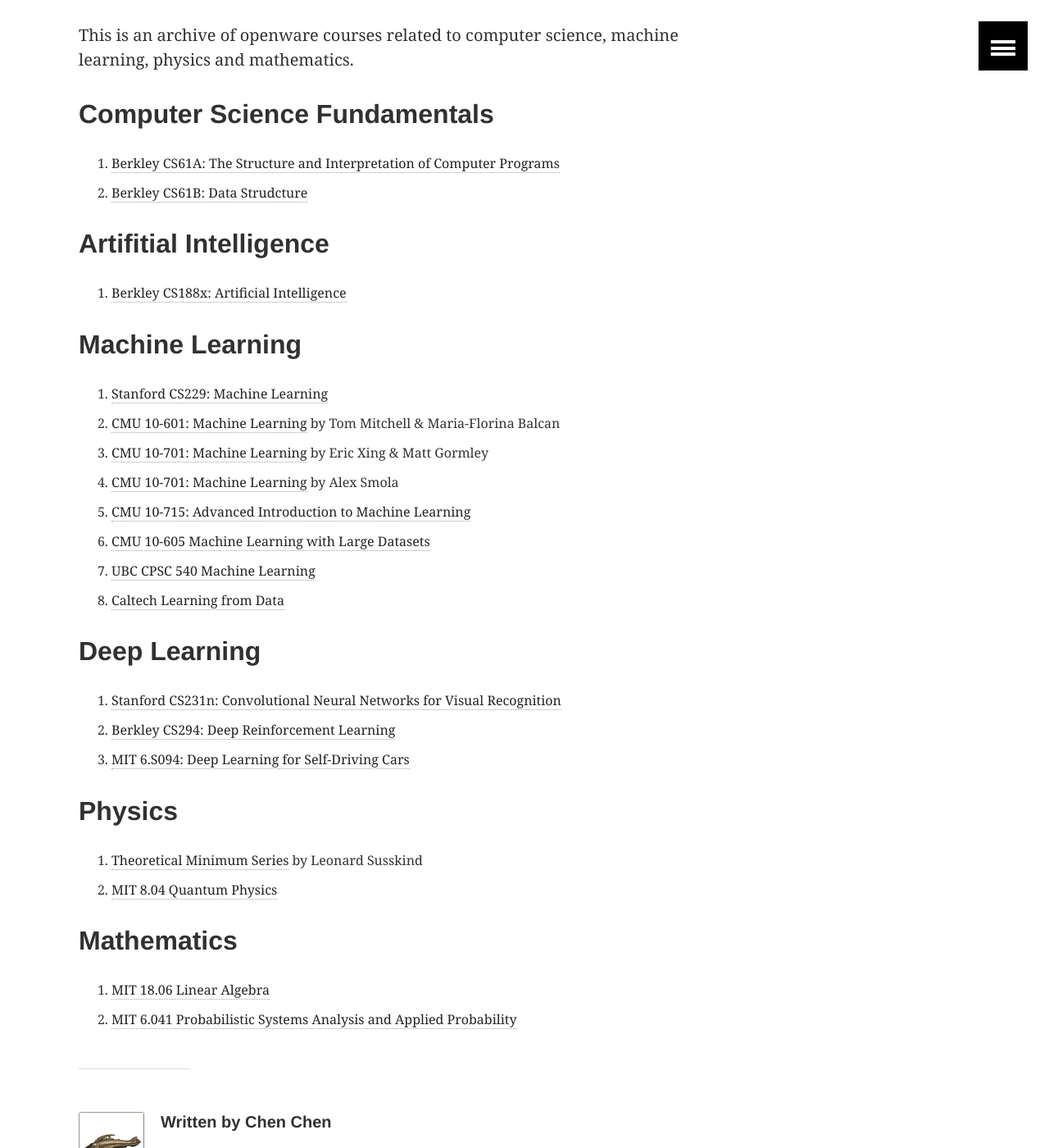
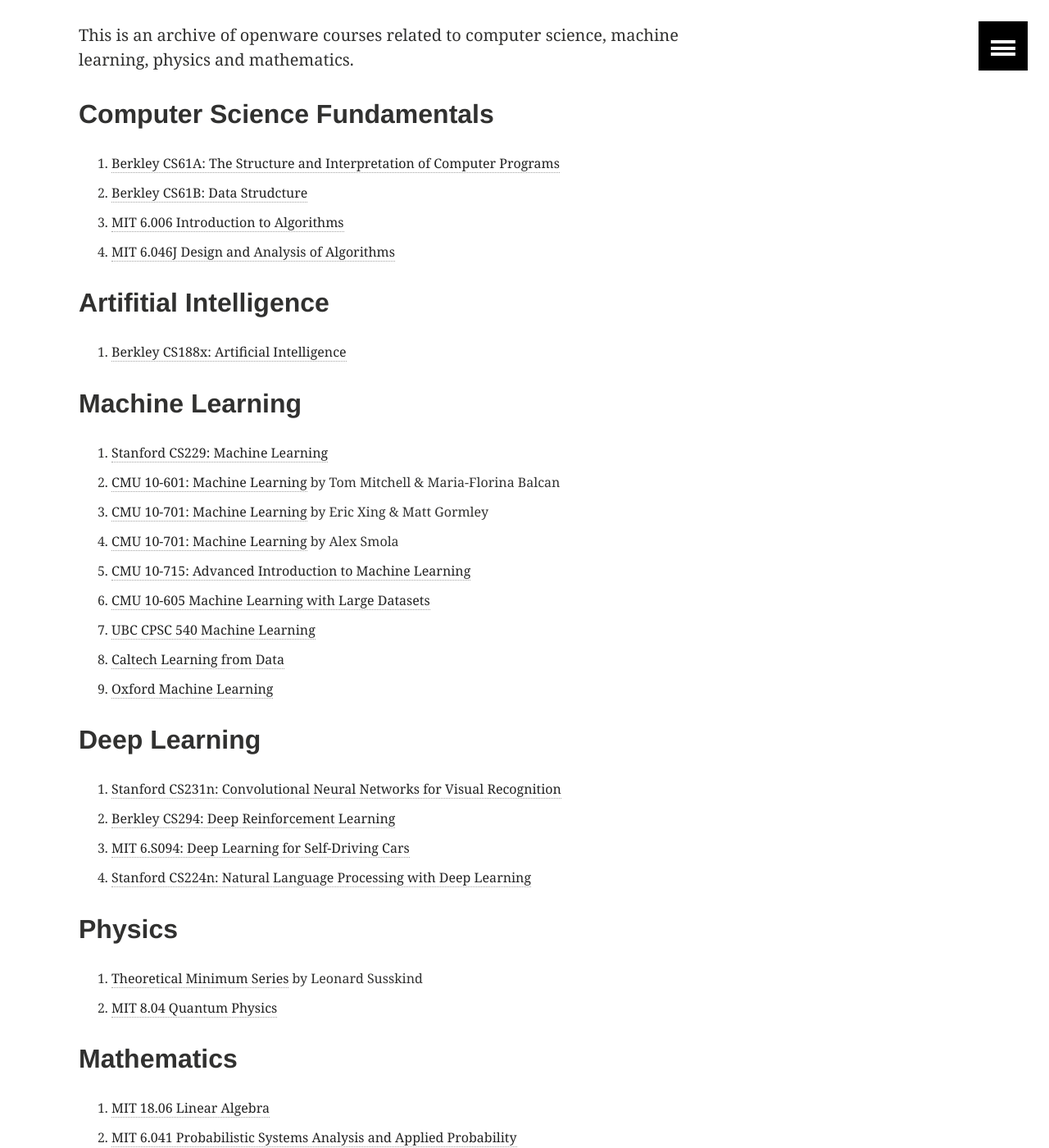
Before and after one commit to alex8937/alex8937.github.io, a Jekyll site: the page built from _posts/study/2017-04-15-Openware-Course-List.md, in a window 1280 px wide and 1400 px high, scrolled down 603 px. Shown: the whole window at 82% size. Built offline with Jekyll 4.4.1, drawn with Linux system fonts in a browser that asks for light colours; comment, search, counter and statistics services are not loaded; some of the changed text lies outside the part shown.

Commit message:
Update 2017-04-15-Openware-Course-List.md

```diff
--- a/_posts/study/2017-04-15-Openware-Course-List.md
+++ b/_posts/study/2017-04-15-Openware-Course-List.md
@@ -13,7 +13,8 @@
 ## Computer Science Fundamentals
 1. [Berkley CS61A: The Structure and Interpretation of Computer  Programs](https://inst.eecs.berkeley.edu/~cs61a/fa16/)
 2. [Berkley CS61B: Data Strudcture](http://datastructur.es/sp16/)
-
+3. [MIT 6.006 Introduction to Algorithms](https://www.youtube.com/playlist?list=PLUl4u3cNGP61Oq3tWYp6V_F-5jb5L2iHb)
+4. [MIT 6.046J Design and Analysis of Algorithms](https://ocw.mit.edu/courses/electrical-engineering-and-computer-science/6-046j-design-and-analysis-of-algorithms-spring-2015/)
 
 ## Artifitial Intelligence
 1. [Berkley CS188x: Artificial Intelligence](https://edge.edx.org/courses/course-v1%3ABerkeleyX%2BCS188x-SP16%2BSP16/)
@@ -27,11 +28,13 @@
 6. [CMU 10-605 Machine Learning with Large Datasets](http://curtis.ml.cmu.edu/w/courses/index.php/Machine_Learning_with_Large_Datasets_10-605_in_Fall_2016#Syllabus)
 7. [UBC CPSC 540 Machine Learning](http://www.cs.ubc.ca/~nando/540-2013/lectures.html)
 8. [Caltech Learning from Data](http://work.caltech.edu/telecourse.html)
+9. [Oxford Machine Learning](https://www.youtube.com/playlist?list=PLE6Wd9FR--EfW8dtjAuPoTuPcqmOV53Fu)
 
 ## Deep Learning
 1. [Stanford CS231n: Convolutional Neural Networks for Visual Recognition](http://cs231n.stanford.edu/)
 2. [Berkley CS294: Deep Reinforcement Learning](http://rll.berkeley.edu/deeprlcourse/#lecture-videos)
 3. [MIT 6.S094: Deep Learning for Self-Driving Cars](http://selfdrivingcars.mit.edu/)
+4. [Stanford CS224n: Natural Language Processing with Deep Learning](http://web.stanford.edu/class/cs224n/)
 
 ## Physics
 1.  [Theoretical Minimum Series](http://theoreticalminimum.com/courses) by Leonard Susskind
@@ -41,3 +44,6 @@
 ## Mathematics
 1. [MIT 18.06 Linear Algebra](https://ocw.mit.edu/courses/mathematics/18-06-linear-algebra-spring-2010/)
 2. [MIT 6.041 Probabilistic Systems Analysis and Applied Probability](https://ocw.mit.edu/courses/electrical-engineering-and-computer-science/6-041-probabilistic-systems-analysis-and-applied-probability-fall-2010/)
+
+## Finance
+1. [MIT 18.S096 Topics in Mathematics w Applications in Finance](https://www.youtube.com/playlist?list=PLUl4u3cNGP63ctJIEC1UnZ0btsphnnoHR)
```
